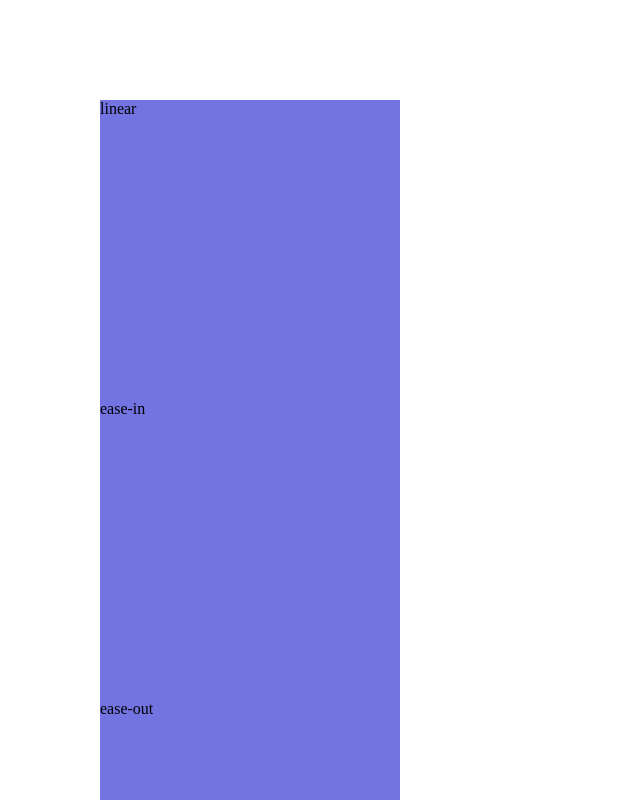
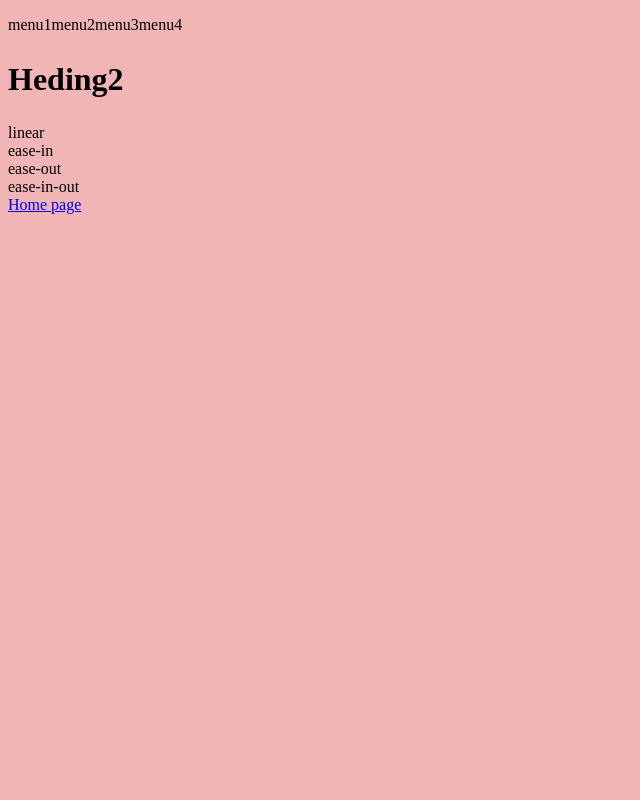
Before and after one commit to cozeeinteright/node-app, a website: page statics/pages/animating-css.html in a window 1280 px wide. Shown: the top 800 px of the page, without its empty margins (0-640 px from the left). Drawn offline with Linux system fonts and the light colour scheme.

Commit message:
add new style

```diff
--- a/statics/css/css-animating.css
+++ b/statics/css/css-animating.css
@@ -1,17 +1,22 @@
 body {
-  margin: 100px;
+  background: hwb(0 71% 5%);
+  width: 600px;
 }
 
-.box {
-  width: 300px;
-  height: 300px;
-  background: rgb(115, 115, 226);
-  transition-duration: .5s;
-  transition-property: all;
-  transition-timing-function: ease-in;
+h2 {
+  font-size: 1rem;
 }
 
-.box:hover {
-  background: rgb(180, 204, 123);
-  transform: rotate(45deg)
+nav ul {
+  display: flex;
+  list-style: none;
+  justify-content:flex-start;
+  padding-left: 0;
 }
+
+
+@media screen and (min-width:300px) {
+  h2 {
+    font-size: 2rem;
+  }
+}
--- a/statics/css/style.css
+++ b/statics/css/style.css
@@ -98,9 +98,7 @@ input::placeholder {
   font-weight: var(--fw-bold);
 }
 
-.newsletter-cta {
 
-}
 
 
 .button {
--- a/statics/pages/animating-css.html
+++ b/statics/pages/animating-css.html
@@ -8,11 +8,25 @@
   <script defer src="../js/animating-css.js"></script>
 </head>
 <body>
+  <header>
+    <nav>
+      <ul>
+        <li>menu1</li>
+        <li>menu2</li>
+        <li>menu3</li>
+        <li>menu4</li>
+      </ul>
+    </nav>
+  </header>
+  <h2>Heding2</h2>
   <div class="container">
     <div class="box one">linear</div>
     <div class="box two">ease-in</div>
     <div class="box tree">ease-out</div>
     <div class="box four">ease-in-out</div>
   </div>
+  <footer>
+    <a href="./index.html">Home page</a>
+  </footer>
 </body>
 </html>
```
Also changed, not shown: statics/pages/index.html (+7 -25 lines).
